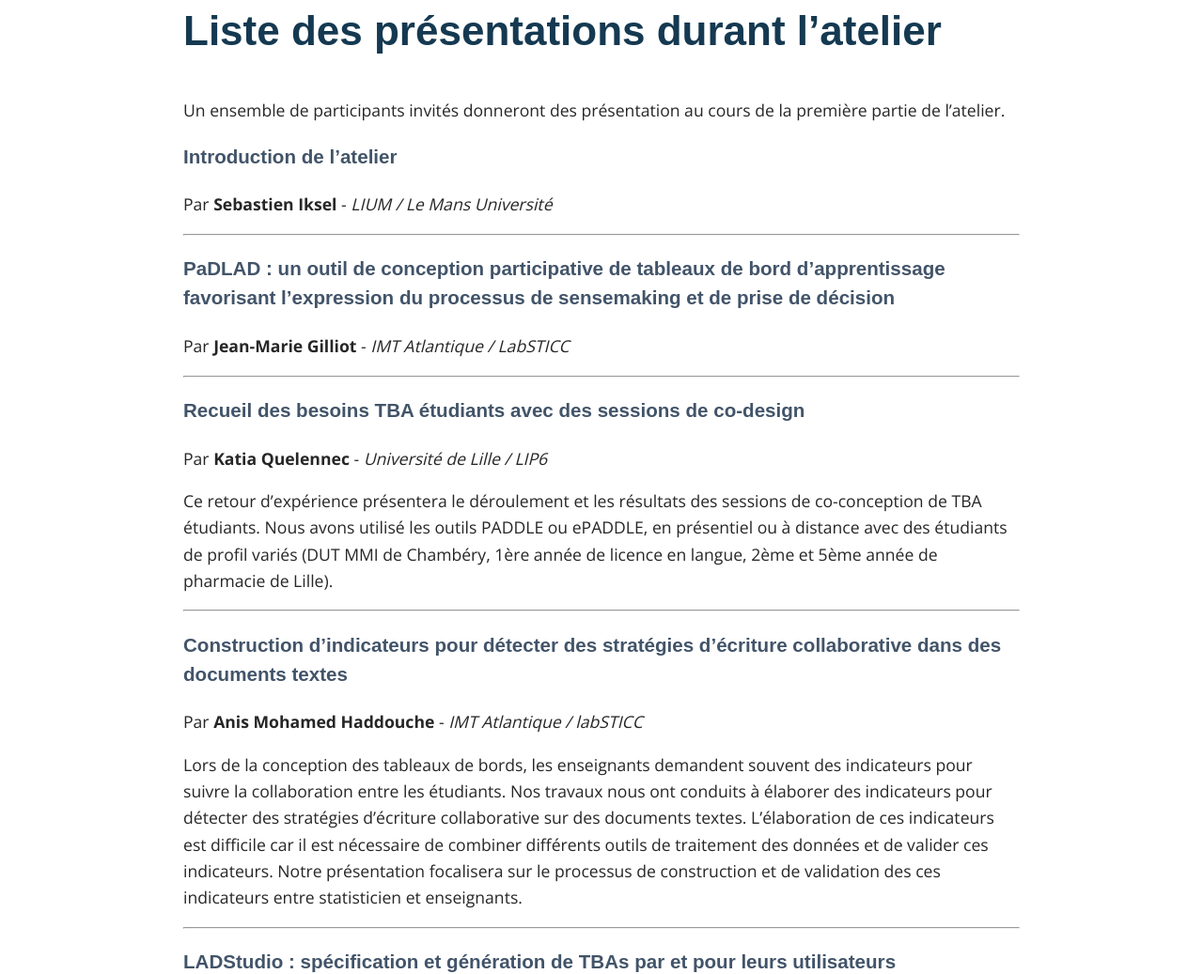
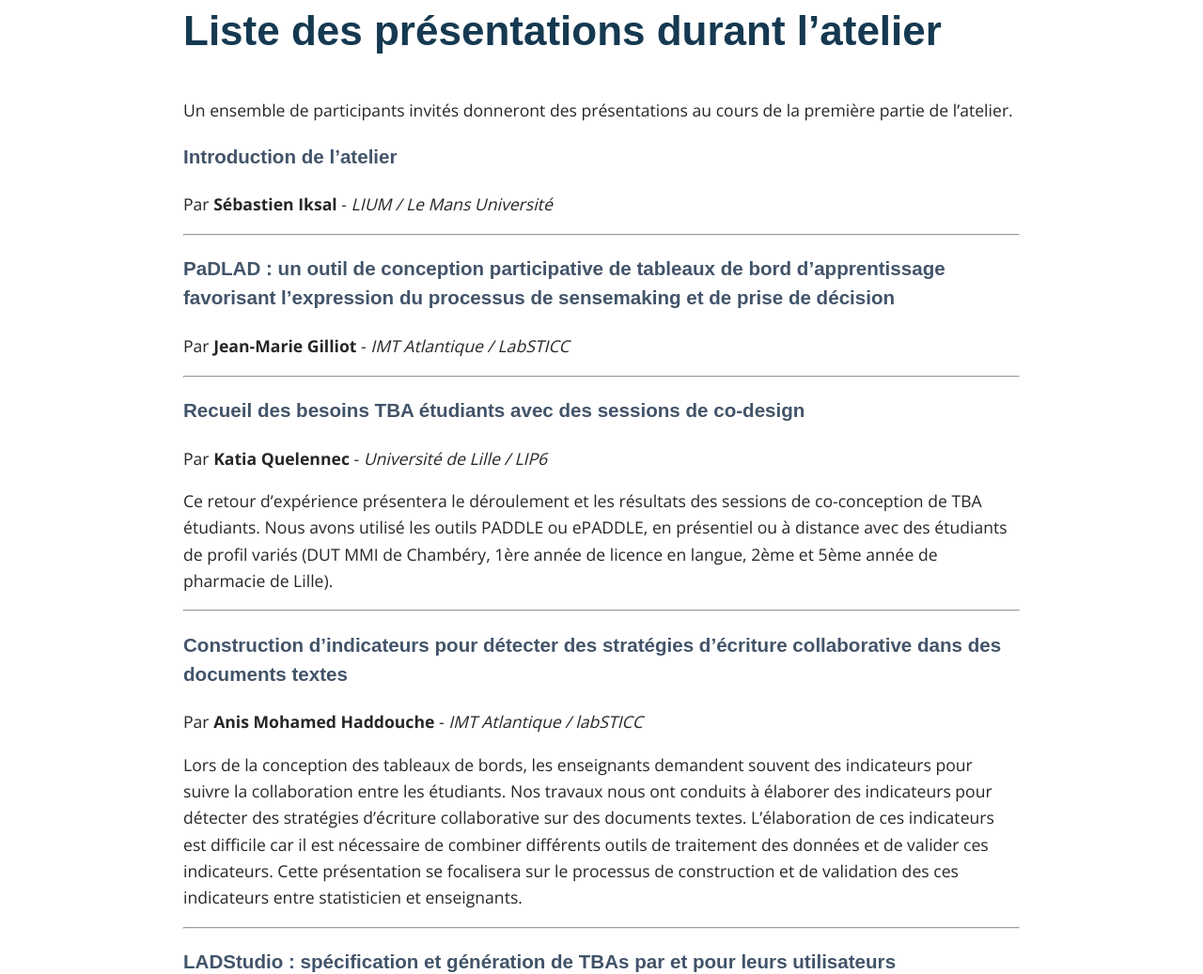
Before and after one commit to padlad/EIAH2025, a Jekyll site: the page built from _pages/03_presentations.md, in a window 1280 px wide and 1400 px high. Shown: the part 243-1280 px from the top of the window at 94% size. Built offline with Jekyll 4.4.1, drawn with Linux system fonts in a browser that asks for light colours; some web fonts are replaced.

Commit message:
Update 03_presentations.md

```diff
--- a/_pages/03_presentations.md
+++ b/_pages/03_presentations.md
@@ -4,10 +4,10 @@ title: Présentations
 permalink: /presentations/
 ---
 # Liste des présentations durant l'atelier
-Un ensemble de participants invités donneront des présentation au cours de la première partie de l'atelier.
+Un ensemble de participants invités donneront des présentations au cours de la première partie de l'atelier.
 
 ### Introduction de l'atelier
-Par **Sebastien Iksel** - *LIUM / Le Mans Université*
+Par **Sébastien Iksal** - *LIUM / Le Mans Université*
 
 ---
 ### PaDLAD : un outil de conception participative de tableaux de bord d'apprentissage favorisant l'expression du processus de sensemaking et de prise de décision
@@ -23,7 +23,7 @@ Ce retour d'expérience présentera le déroulement et les résultats des sessio
 ### Construction d’indicateurs pour détecter des stratégies d'écriture collaborative dans des documents textes
 Par **Anis Mohamed Haddouche** - *IMT Atlantique / labSTICC*
 
-Lors de la conception des tableaux de bords, les enseignants demandent souvent des indicateurs pour suivre la collaboration entre les étudiants. Nos travaux nous ont conduits à élaborer des indicateurs pour détecter des stratégies d’écriture collaborative sur des documents textes. L’élaboration de ces indicateurs est difficile car il est nécessaire de combiner différents outils de traitement des données et de valider ces indicateurs. Notre présentation focalisera sur le processus de construction et de validation des ces indicateurs entre statisticien et enseignants.
+Lors de la conception des tableaux de bords, les enseignants demandent souvent des indicateurs pour suivre la collaboration entre les étudiants. Nos travaux nous ont conduits à élaborer des indicateurs pour détecter des stratégies d’écriture collaborative sur des documents textes. L’élaboration de ces indicateurs est difficile car il est nécessaire de combiner différents outils de traitement des données et de valider ces indicateurs. Cette présentation se focalisera sur le processus de construction et de validation des ces indicateurs entre statisticien et enseignants.
 
 ---
 ### LADStudio : spécification et génération de TBAs par et pour leurs utilisateurs
```
